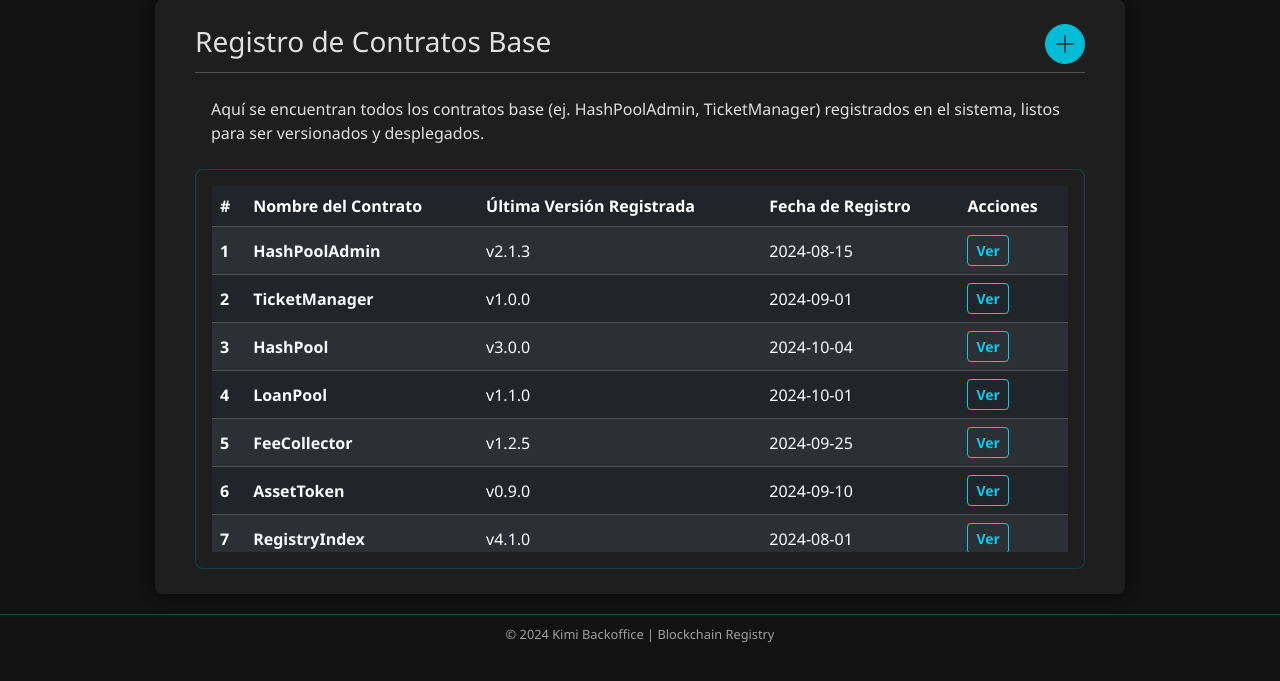
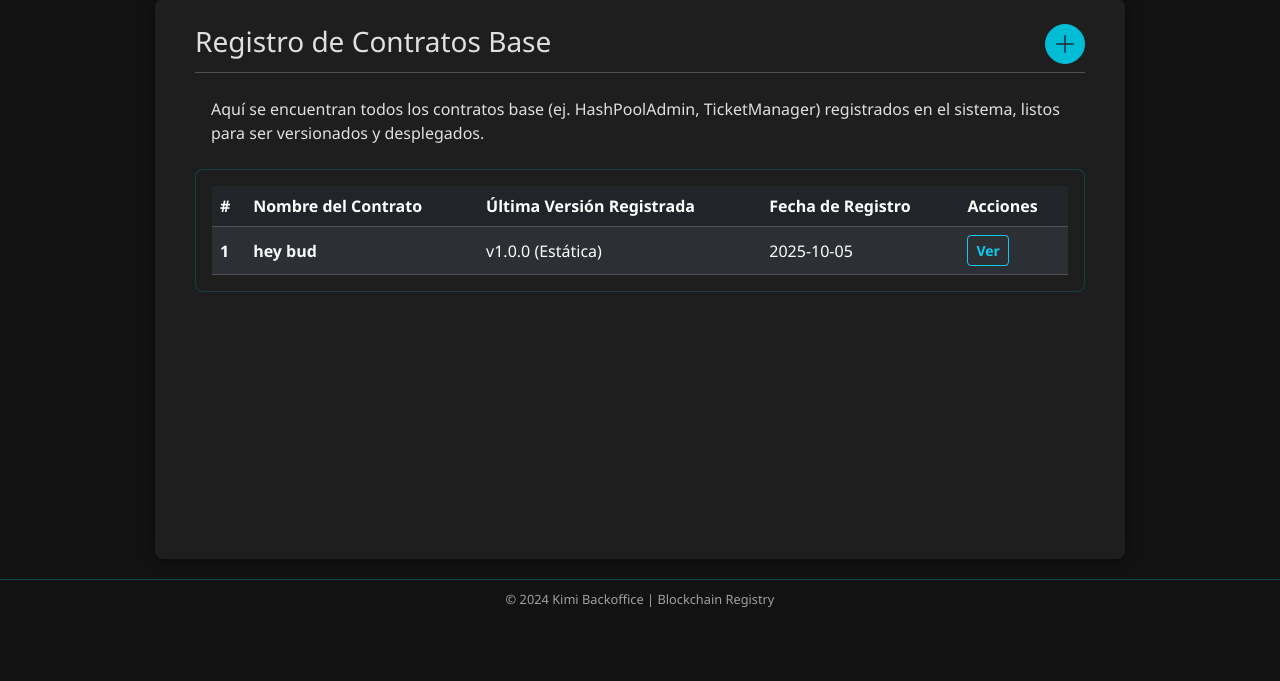
Before and after one commit to NadGarDez/kimiBackend, a Django app: page /contractRegistry/ in a window 1280 px wide. Shown: the part 96-777 px from the top of the page. Run offline with Django 5.2, Linux system fonts and the light colour scheme; data comes from the database, SQL or seed files in the repository; both versions use the stored data as it was after the commit; some libraries are stand-ins or nearby versions.

Commit message:
feat: added partial data to contract list and finished register base contract form

```diff
--- a/contractRegistry/forms.py
+++ b/contractRegistry/forms.py
@@ -7,6 +7,23 @@ from .models import BaseContract, ContractVersion, Network
 WIDGET_CLASSES = {
     'class': 'form-control bg-dark text-light border border-info'
 }
+
+
+class BaseContractForm(forms.ModelForm):
+    """Formulario para registrar un nuevo contrato base (lógico)."""
+    class Meta:
+        model = BaseContract
+        fields = ['name', 'descripcion']
+
+        widgets = {
+            'name': forms.TextInput(attrs=WIDGET_CLASSES),
+            'descripcion': forms.Textarea(attrs={
+                'rows': 4,
+                'placeholder': 'Describe el propósito general y el estándar del contrato (ej. ERC-20, Contrato de Administración).',
+                **WIDGET_CLASSES
+            }),
+        }
+
 
 class DeployForm(forms.Form):
     """Formulario para seleccionar el Contrato, Versión y Red antes del despliegue."""
--- a/contractRegistry/models.py
+++ b/contractRegistry/models.py
@@ -10,6 +10,8 @@ class BaseContract(models.Model):
     Sirve como carpeta para agrupar todas sus versiones.
     """
     name = models.CharField(max_length=100, unique=True)
+    descripcion = models.TextField(blank=True, help_text="Descripción opcional del contrato base.")
+    created_at = models.DateTimeField(auto_now_add=True)
 
     def __str__(self):
         return self.name
--- a/contractRegistry/views.py
+++ b/contractRegistry/views.py
@@ -2,7 +2,9 @@ from django.shortcuts import render
 from django.http import HttpResponse
 from .staticData import STATIC_CONTRACT_DATA
 from django.shortcuts import redirect
-from .forms import DeployForm, NetworkForm
+from .forms import DeployForm, NetworkForm, BaseContractForm
+
+from .models import BaseContract, ContractVersion, DeployedContract
 
 # Create your views here.
 
@@ -10,7 +12,12 @@ def index(request):
     return contractList(request)
 
 def contractList(request):
-    return render(request, 'contractRegistry/contractList.html')
+    contracts = BaseContract.objects.all()
+
+    context = {
+        'contracts': contracts
+    }
+    return render(request, 'contractRegistry/contractList.html', context)
 
 def contractDetail(request, contract_id):
     contract_data = STATIC_CONTRACT_DATA
@@ -29,11 +36,21 @@ def deployedContractDetail(request, deployed_id):
 def registerContract(request):
     if request.method == "POST":
         contract_name = request.POST.get("name")
-        contract_id = 1
+        print( "Contract Name:", contract_name )  # Debugging line
+        contract_description = request.POST.get("descripcion")
+
+        new_contract = BaseContract(name=contract_name, descripcion=contract_description)
+        new_contract.save()
+        contract_id = new_contract.id
 
         return redirect('contractRegistry:contract_detail', contract_id=contract_id)
 
-    return render(request, 'contractRegistry/register_contract.html')
+
+    form = BaseContractForm()
+    context = {
+        'form': form
+    }
+    return render(request, 'contractRegistry/register_contract.html', context=context)
 
 def registerVersion(request, contract_id):
     if request.method == "POST":
--- a/templates/contractRegistry/contractList.html
+++ b/templates/contractRegistry/contractList.html
@@ -28,7 +28,8 @@
         </p>
     </div>
 
-    <div class="card status-card-table p-3" style="max-height: 400px; overflow-y: auto;">
+    {% if contracts %}
+        <div class="card status-card-table p-3" style="max-height: 500px; overflow-y: auto;">
             <div class="table-responsive">
                 <table class="table table-dark table-striped table-hover mb-0">
                     <thead class="bg-dark sticky-top">
@@ -41,49 +42,42 @@
                         </tr>
                     </thead>
                     <tbody>
+                        {% for contract in contracts %}
                             <tr class="align-middle">
-                        <th scope="row">1</th>
-                        <td class="fw-bold text-light">HashPoolAdmin</td>
-                        <td class="text-text-dim text-status-ok">v2.1.3</td>
-                        <td class="text-text-dim">2024-08-15</td>
+                                <th scope="row">{{ forloop.counter }}</th>
+
+                                <td class="fw-bold text-light">{{ contract.name }}</td>
+
+                                <td class="text-text-dim">v1.0.0 (Estática)</td>
+
+                                <td class="text-text-dim">{{ contract.created_at|date:"Y-m-d" }}</td>
+
                                 <td>
-                            <a href="{% url 'contractRegistry:contract_detail' contract_id=1 %}" class="btn btn-sm btn-outline-info fw-bold">
+                                    <a href="{% url 'contractRegistry:contract_detail' contract.pk %}" class="btn btn-sm btn-outline-info fw-bold">
                                         Ver
                                     </a>
                                 </td>
                             </tr>
-                    <tr class="align-middle">
-                        <th scope="row">2</th>
-                        <td class="fw-bold text-light">TicketManager</td>
-                        <td class="text-text-dim">v1.0.0</td>
-                        <td class="text-text-dim">2024-09-01</td>
-                        <td>
-                            <a href="#" class="btn btn-sm btn-outline-info fw-bold">
-                                Ver
-                            </a>
-                        </td>
-                    </tr>
-                    <tr class="align-middle">
-                        <th scope="row">3</th>
-                        <td class="fw-bold text-light">HashPool</td>
-                        <td class="text-text-dim text-status-ok">v3.0.0</td>
-                        <td class="text-text-dim">2024-10-04</td>
-                        <td>
-                            <a href="#" class="btn btn-sm btn-outline-info fw-bold">
-                                Ver
-                            </a>
-                        </td>
-                    </tr>
-                    <tr class="align-middle"><th>4</th><td class="fw-bold text-light">LoanPool</td><td class="text-text-dim">v1.1.0</td><td class="text-text-dim">2024-10-01</td><td><a href="#" class="btn btn-sm btn-outline-info fw-bold">Ver</a></td></tr>
-                    <tr class="align-middle"><th>5</th><td class="fw-bold text-light">FeeCollector</td><td class="text-text-dim">v1.2.5</td><td class="text-text-dim">2024-09-25</td><td><a href="#" class="btn btn-sm btn-outline-info fw-bold">Ver</a></td></tr>
-                    <tr class="align-middle"><th>6</th><td class="fw-bold text-light">AssetToken</td><td class="text-text-dim">v0.9.0</td><td class="text-text-dim">2024-09-10</td><td><a href="#" class="btn btn-sm btn-outline-info fw-bold">Ver</a></td></tr>
-                    <tr class="align-middle"><th>7</th><td class="fw-bold text-light">RegistryIndex</td><td class="text-text-dim">v4.1.0</td><td class="text-text-dim">2024-08-01</td><td><a href="#" class="btn btn-sm btn-outline-info fw-bold">Ver</a></td></tr>
-                    <tr class="align-middle"><th>8</th><td class="fw-bold text-light">SwapRouter</td><td class="text-text-dim">v2.0.1</td><td class="text-text-dim">2024-07-20</td><td><a href="#" class="btn btn-sm btn-outline-info fw-bold">Ver</a></td></tr>
-                    <tr class="align-middle"><th>9</th><td class="fw-bold text-light">VestingLock</td><td class="text-text-dim">v1.5.0</td><td class="text-text-dim">2024-07-15</td><td><a href="#" class="btn btn-sm btn-outline-info fw-bold">Ver</a></td></tr>
+                        {% endfor %}
                     </tbody>
                 </table>
             </div>
         </div>
+
+    {% else %}
+        <div class="card p-5 text-center bg-dark mt-4 border border-warning">
+            <i class="bi bi-box-seam-fill text-warning" style="font-size: 3rem;"></i>
+            <h4 class="text-warning mt-3">¡No hay Contratos Base registrados!</h4>
+            <p class="text-text-dim mb-4">
+                Parece que esta lista está vacía. Para empezar a trabajar, debes registrar un nuevo tipo de contrato (ej. `ERC20`).
+            </p>
+            <a href="{% url 'contractRegistry:register_contract' %}"
+               class="btn btn-warning fw-bold mx-auto" style="width: 250px;">
+                <i class="bi bi-folder-plus me-2"></i> Registrar Primer Contrato
+            </a>
+        </div>
+    {% endif %}
+
 </div>
 
 {% endblock %}
```
Also changed, not shown: templates/contractRegistry/register_contract.html (+26 -1 lines), contractRegistry/migrations/0002_basecontract_descripcion.py (added), contractRegistry/migrations/0003_basecontract_created_at.py (added), db.sqlite3. Lines whose indentation alone changed are shown as unchanged.
